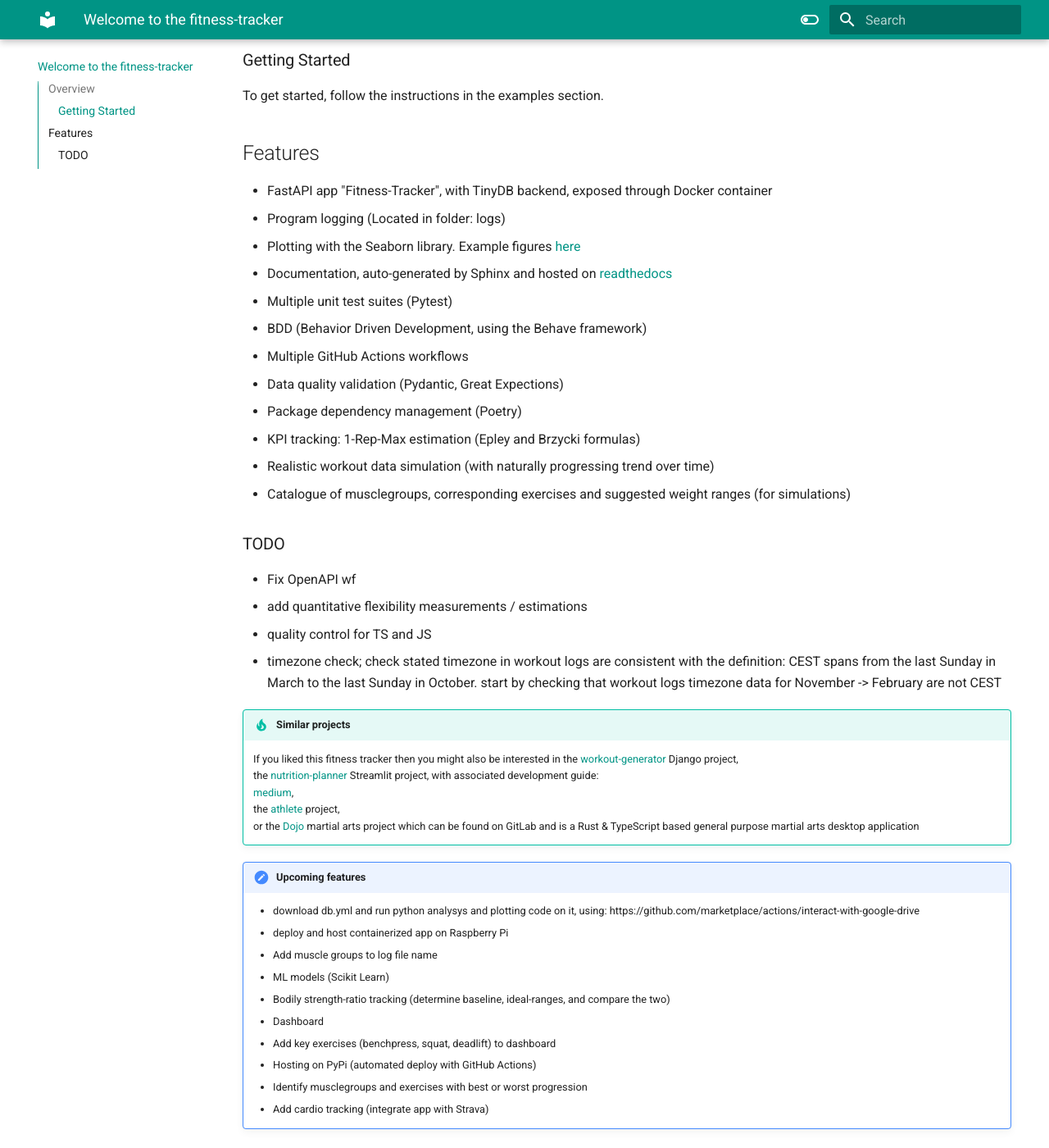
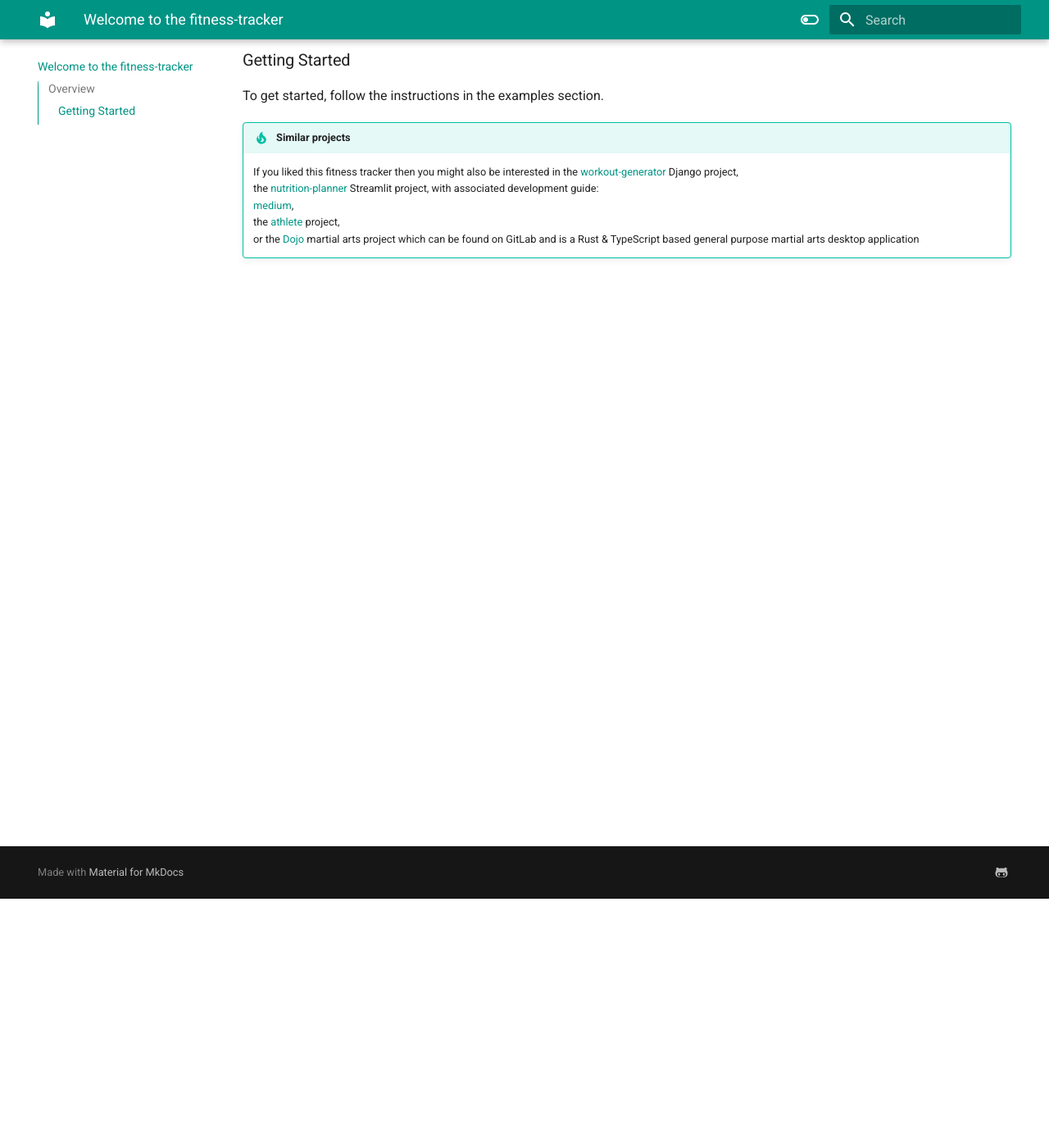
Before and after one commit to TheNewThinkTank/fitness-tracker, an MkDocs documentation site: the page built from docs/project_docs/index.md, in a window 1280 px wide and 1400 px high, scrolled down 304 px. Shown: the whole window at 82% size. Built offline with MkDocs 1.6.1 and Material for MkDocs 9.7.7, drawn with Linux system fonts in a browser that asks for light colours.

```diff
--- a/docs/project_docs/index.md
+++ b/docs/project_docs/index.md
@@ -10,30 +10,6 @@ Visually inspect your progression through dates and exercises
 
 To get started, follow the instructions in the examples section.
 
-## Features
-
-- FastAPI app "Fitness-Tracker", with TinyDB backend, exposed through Docker container
-- Program logging (Located in folder: logs)
-- Plotting with the Seaborn library. Example figures [here](docs/project_docs/img)
-- Documentation, auto-generated by Sphinx and hosted on [readthedocs](https://fitness-tracker.readthedocs.io/en/latest/index.html#)
-- Multiple unit test suites (Pytest)
-- BDD (Behavior Driven Development, using the Behave framework)
-- Multiple GitHub Actions workflows
-- Data quality validation (Pydantic, Great Expections)
-- Package dependency management (Poetry)
-- KPI tracking: 1-Rep-Max estimation (Epley and Brzycki formulas)
-- Realistic workout data simulation (with naturally progressing trend over time)
-- Catalogue of musclegroups, corresponding exercises and suggested weight ranges (for simulations)
-
-### TODO
-
-- Fix OpenAPI wf
-- add quantitative flexibility measurements / estimations
-- quality control for TS and JS
-- timezone check; check stated timezone in workout logs are consistent with the definition:
-      CEST spans from the last Sunday in March to the last Sunday in October.
-      start by checking that workout logs timezone data for November -> February are not CEST
-
 !!! tip "Similar projects"
     If you liked this fitness tracker then you might also be interested in
     the [workout-generator](https://github.com/TheNewThinkTank/workout-generator) Django project,<br>
@@ -42,16 +18,3 @@ To get started, follow the instructions in the examples section.
     the [athlete](https://github.com/TheNewThinkTank/athlete) project,<br>
     or the [Dojo](https://gitlab.com/sports-tracking/dojo) martial arts project
     which can be found on GitLab and is a Rust & TypeScript based general purpose martial arts desktop application
-
-!!! note "Upcoming features"
-    - download db.yml and run python analysys and plotting code on it,
-      using: https://github.com/marketplace/actions/interact-with-google-drive
-    - deploy and host containerized app on Raspberry Pi
-    - Add muscle groups to log file name
-    - ML models (Scikit Learn)
-    - Bodily strength-ratio tracking (determine baseline, ideal-ranges, and compare the two)
-    - Dashboard
-    - Add key exercises (benchpress, squat, deadlift) to dashboard
-    - Hosting on PyPi (automated deploy with GitHub Actions)
-    - Identify musclegroups and exercises with best or worst progression
-    - Add cardio tracking (integrate app with Strava)
--- a/pyproject.toml
+++ b/pyproject.toml
@@ -1,6 +1,6 @@
 [tool.poetry]
 name = "fitness-tracker"
-version = "1.0.0"
+version = "0.0.1"
 description = "Full stack fitness tracking application using TinyDB and FastAPI"
 authors = ["Gustav Collin Rasmussen"]
 
```
Also changed, not shown: docs/project_docs/CHANGELOG.md (added, +54 -0 lines).
